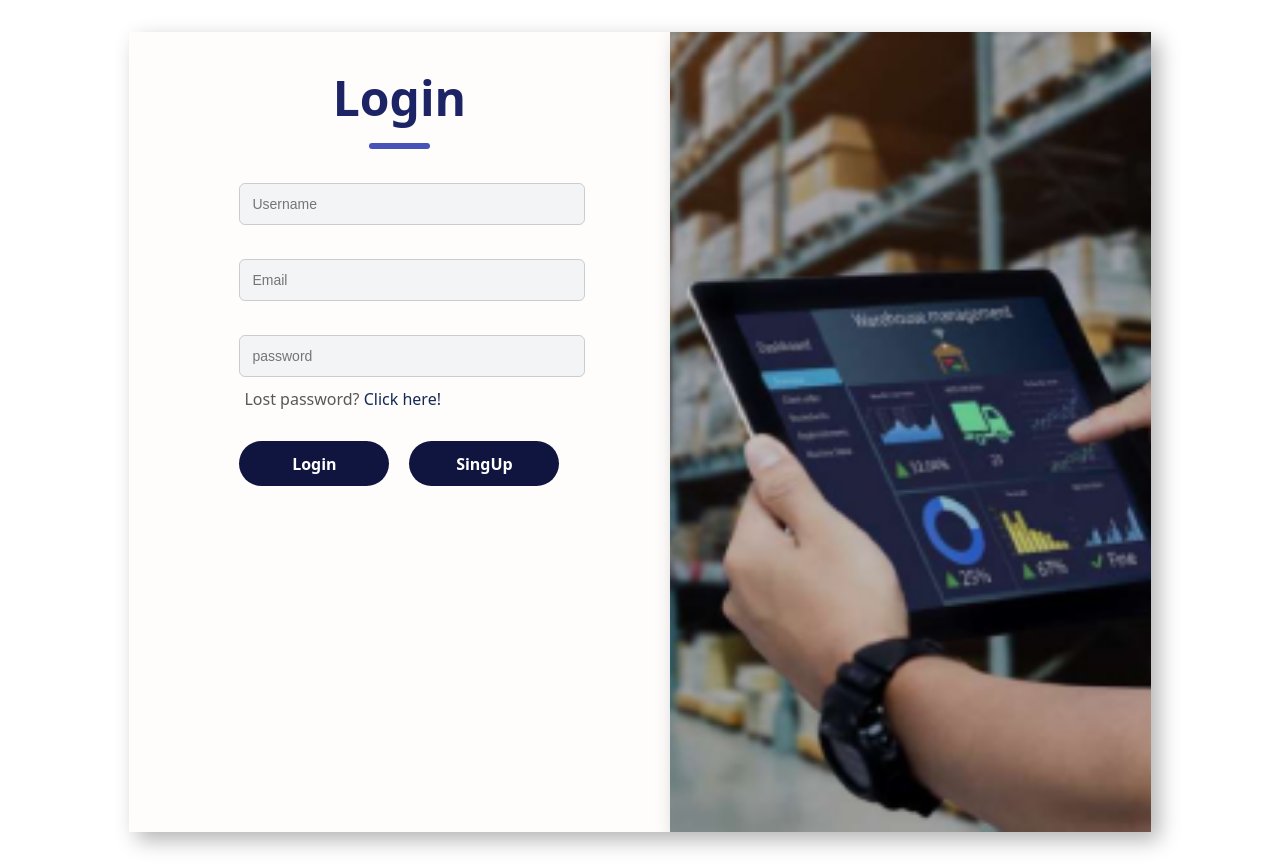
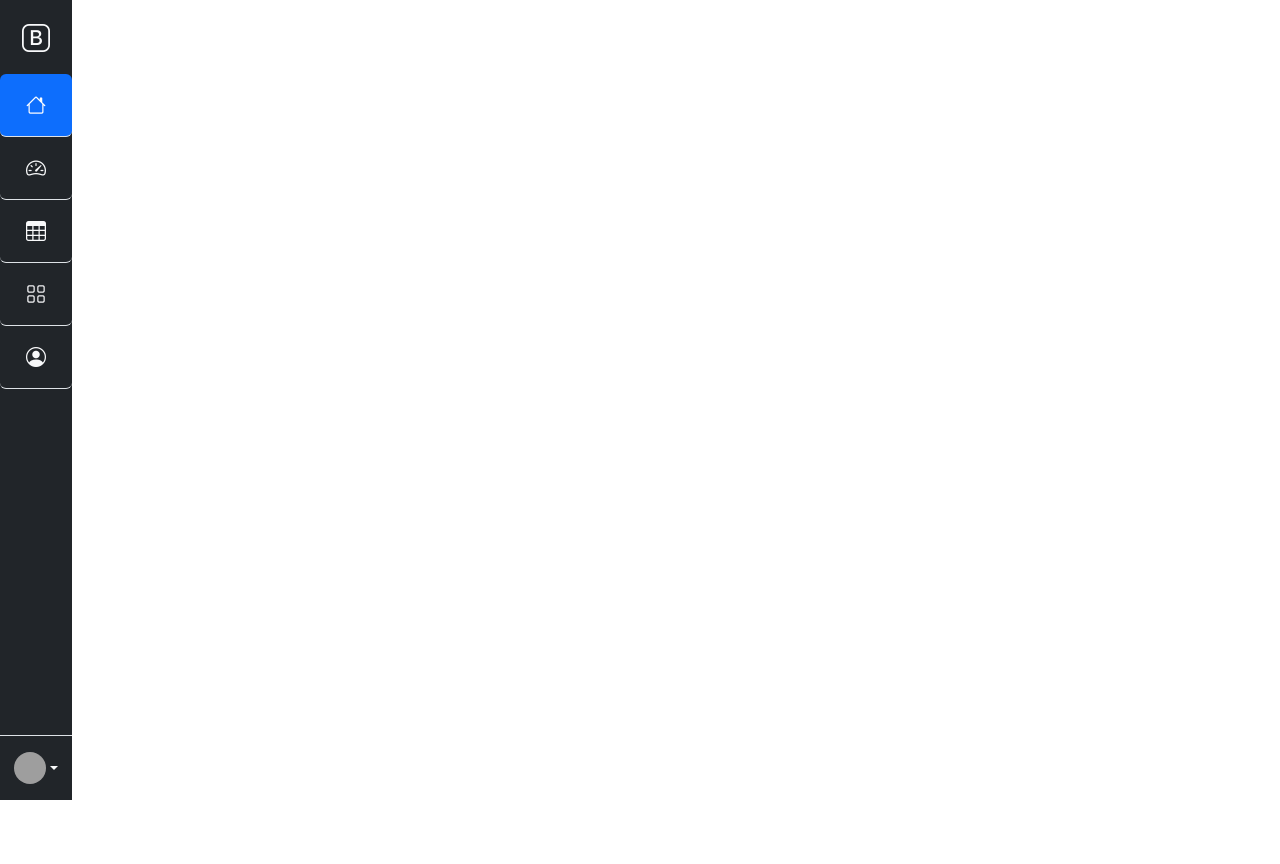
Before and after one commit to IsurikaDaniel/Inventory-System-frontEnd-react-, a React (Vite) app: page / in a window 1280 px wide. After the commit the page ends 800 px from the top, so only its background shows below. Built offline with nearby package versions, Linux system fonts and the light colour scheme; grey boxes are pictures that could not be loaded.

Commit message:
side bar implementation

```diff
--- a/package.json
+++ b/package.json
@@ -10,6 +10,8 @@
     "preview": "vite preview"
   },
   "dependencies": {
+    "bootstrap": "^5.3.5",
+    "bootstrap-icons": "^1.11.3",
     "react": "^19.0.0",
     "react-dom": "^19.0.0"
   },
--- a/src/App.jsx
+++ b/src/App.jsx
@@ -1,12 +1,14 @@
 import React from "react";
-import Login from "./MainComponents/Login";
+// import Login from "./MainComponents/Login";
 // import SingUp from "./MainComponents/SingUp";
+import SideBar from "./common/SideBar";
 import "./App.css";
 function App() {
   return (
     <div>
-      <Login />
+      {/* <Login /> */}
       {/* <SingUp /> */}
+      <SideBar />
     </div>
   );
 }
--- /dev/null
+++ b/src/common/SideBar.css
@@ -0,0 +1,35 @@
+.nav-link:hover {
+    background-color: #0d6efd;
+    color: white !important;
+  }
+
+  .nav-link.active {
+    background-color: #0d6efd;
+    color: white !important;
+  }
+
+ /* Left-aligned sticky sidebar */
+.sidebar {
+    position: fixed;
+    top: 0;
+    left: 0; /* ⬅️ This puts it on the left side */
+    width: 4.5rem;
+    height: 100vh;
+    background-color: #212529; /* Bootstrap dark bg */
+    z-index: 1030;
+    display: flex;
+    flex-direction: column;
+    justify-content: space-between;
+  }
+
+  /* Highlight on hover/active */
+  .sidebar .nav-link:hover,
+  .sidebar .nav-link.active {
+    background-color: #0d6efd;
+    color: #fff !important;
+  }
+
+  /* Optional: tooltip fix */
+  .sidebar [data-bs-toggle="tooltip"] {
+    cursor: pointer;
+  }
--- /dev/null
+++ b/src/common/SideBar.jsx
@@ -0,0 +1,72 @@
+import React from "react";
+import "bootstrap/dist/css/bootstrap.min.css";
+import "bootstrap-icons/font/bootstrap-icons.css";
+import "../common/SideBar.css"; // your custom CSS here
+
+function SideBar() {
+  return (
+    <div className="sidebar">
+      <a
+        href="/"
+        className="d-block p-3 link-light text-decoration-none"
+        title="Brand"
+        data-bs-toggle="tooltip"
+        data-bs-placement="left"
+      >
+        <i className="bi bi-bootstrap fs-3"></i>
+      </a>
+      <ul className="nav nav-pills nav-flush flex-column mb-auto text-center">
+        <li className="nav-item">
+          <a href="#" className="nav-link active py-3 border-bottom" title="Home">
+            <i className="bi bi-house fs-5"></i>
+          </a>
+        </li>
+        <li>
+          <a href="#" className="nav-link py-3 border-bottom link-light" title="Dashboard">
+            <i className="bi bi-speedometer2 fs-5"></i>
+          </a>
+        </li>
+        <li>
+          <a href="#" className="nav-link py-3 border-bottom link-light" title="Orders">
+            <i className="bi bi-table fs-5"></i>
+          </a>
+        </li>
+        <li>
+          <a href="#" className="nav-link py-3 border-bottom link-light" title="Products">
+            <i className="bi bi-grid fs-5"></i>
+          </a>
+        </li>
+        <li>
+          <a href="#" className="nav-link py-3 border-bottom link-light" title="Customers">
+            <i className="bi bi-person-circle fs-5"></i>
+          </a>
+        </li>
+      </ul>
+      <div className="dropdown border-top">
+        <a
+          href="#"
+          className="d-flex align-items-center justify-content-center p-3 link-light text-decoration-none dropdown-toggle"
+          data-bs-toggle="dropdown"
+          aria-expanded="false"
+        >
+          <img
+            src="https://github.com/mdo.png"
+            alt="profile"
+            width="32"
+            height="32"
+            className="rounded-circle"
+          />
+        </a>
+        <ul className="dropdown-menu text-small shadow">
+          <li><a className="dropdown-item" href="#">New project...</a></li>
+          <li><a className="dropdown-item" href="#">Settings</a></li>
+          <li><a className="dropdown-item" href="#">Profile</a></li>
+          <li><hr className="dropdown-divider" /></li>
+          <li><a className="dropdown-item" href="#">Sign out</a></li>
+        </ul>
+      </div>
+    </div>
+  );
+}
+
+export default SideBar;
--- a/src/index.css
+++ b/src/index.css
@@ -4,7 +4,7 @@
   font-weight: 400;
 
   color-scheme: light dark;
-  color: rgba(255, 255, 255, 0.87);
+  color: rgb(12, 12, 12);
   background-color: #EDF0F2;
 
   font-synthesis: none;
```
Also changed, not shown: 1 other file (tests, documents, lock files or other folders).
